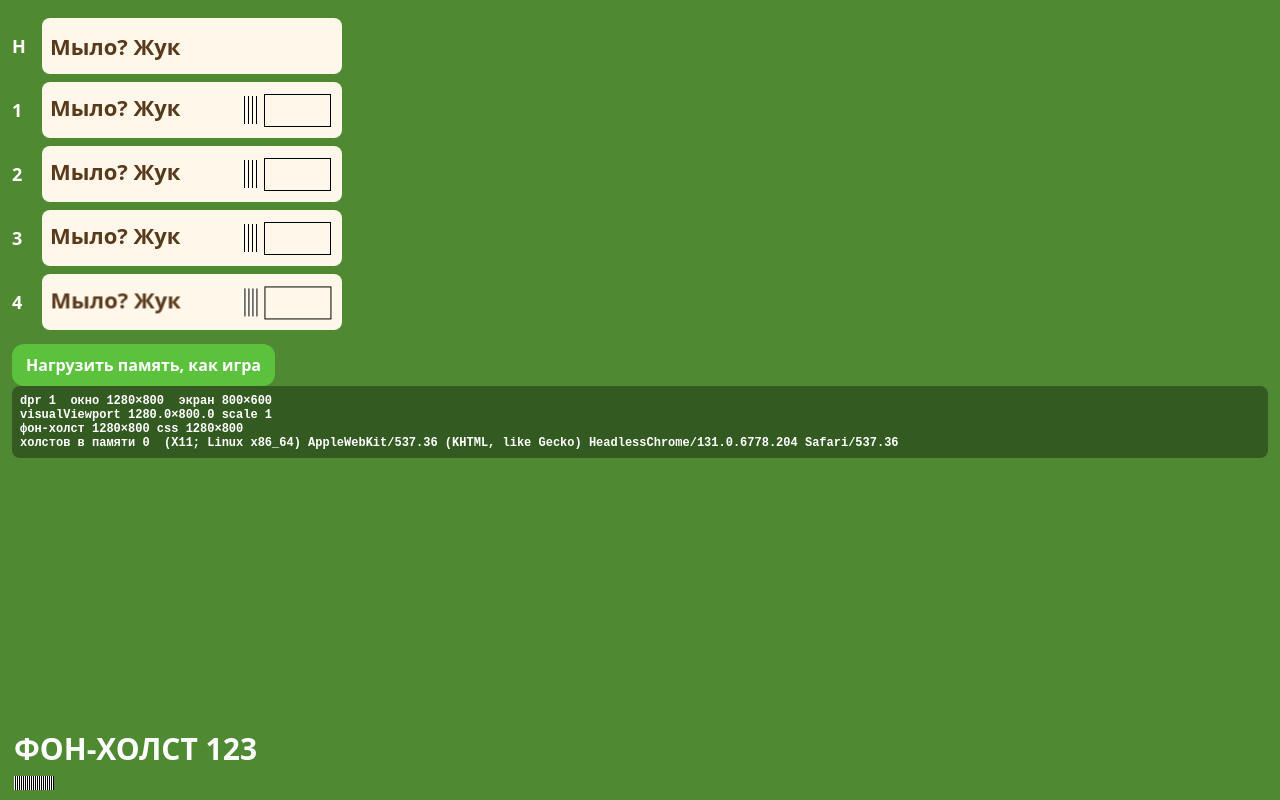
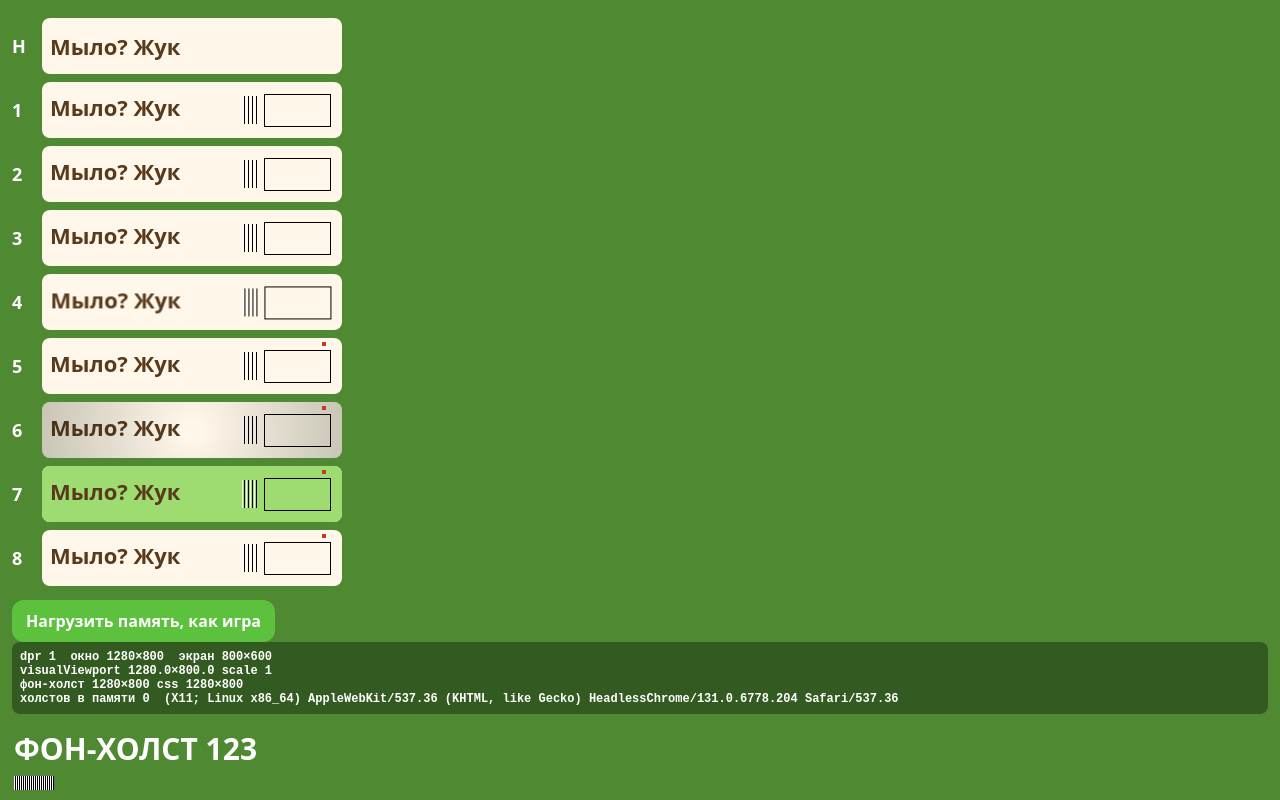
Before and after one commit to zxibizz/fruit-game, a website: page public/diag.html in a window 1280 px wide. Drawn offline with Linux system fonts and the light colour scheme.

Commit message:
view: vignette baked into the field layer; diag: animated variants like the game

```diff
--- a/public/diag.html
+++ b/public/diag.html
@@ -24,13 +24,19 @@ button{font:800 16px system-ui;padding:10px 14px;border-radius:12px;border:0;bac
   <div class="row"><b>2</b><canvas class="t" id="c2"></canvas></div>
   <div class="row"><b>3</b><canvas class="t" id="c3"></canvas></div>
   <div class="row"><b>4</b><canvas class="t" id="c4"></canvas></div>
+  <div class="row"><b>5</b><canvas class="t" id="c5"></canvas></div>
+  <div class="row"><b>6</b><canvas class="t" id="c6"></canvas></div>
+  <div class="row"><b>7</b><canvas class="t" id="c7"></canvas></div>
+  <div class="row"><b>8</b><canvas class="t" id="c8"></canvas></div>
   <button id="mem">Нагрузить память, как игра</button>
   <div id="info"></div>
 </main>
 <script>
 // H — HTML text for reference. 1 — text drawn straight into a small canvas. 2 — drawn into another canvas, then copied 1:1.
 // 3 — drawn through a scale transform, like the game HUD. 4 — copied at a fractional pixel offset.
-// The background canvas covers the whole screen, like the game's.
+// The background canvas covers the whole screen, like the game's. 5..8 redraw every frame like the game:
+// 5 — plain; 6 — plus a radial gradient over everything; 7 — plus a big layer drawn scaled and far past the edges;
+// 8 — through a fractional transform (3.3) with a small font, like the game HUD.
 const dpr = devicePixelRatio || 1, hold = [];
 function text(x, s = 1) {
   x.fillStyle = '#5a3a1c'; x.font = `900 ${22 * s}px system-ui`; x.textBaseline = 'middle'; x.fillText('Мыло? Жук', 8 * s, 28 * s);
@@ -62,7 +68,21 @@ document.getElementById('mem').onclick = () => {
   for (let i = 0; i < 60; i++) { const c = off(280, 330); c.getContext('2d').fillRect(0, 0, 10, 10); hold.push(c); }
   draw();
 };
-addEventListener('resize', draw); draw();
+const big = off(1200, 2600); { const b = big.getContext('2d'); b.fillStyle = '#9edc72'; b.fillRect(0, 0, 1200, 2600); }
+const cs = [c5, c6, c7, c8].map((cv) => [cv, size(cv)]);
+function anim(t) {
+  cs.forEach(([cv, x], k) => {
+    x.setTransform(1, 0, 0, 1, 0, 0); x.clearRect(0, 0, cv.width, cv.height);
+    if (k === 2) { x.setTransform(dpr * .905, 0, 0, dpr * .905, -dpr * 40.3, -dpr * 211.7); x.drawImage(big, -10, -20, 1200 / 2.7, 2600 / 2.7); }
+    x.setTransform(dpr, 0, 0, dpr, 0, 0);
+    if (k === 3) { x.setTransform(dpr * 1.1, 0, 0, dpr * 1.1, 0, 0); x.scale(1 / 1.1, 1 / 1.1); }
+    text(x);
+    if (k === 1) { const g = x.createRadialGradient(150, 28, 10, 150, 28, 200); g.addColorStop(0, 'rgba(0,0,0,0)'); g.addColorStop(1, 'rgba(20,40,10,.3)'); x.fillStyle = g; x.setTransform(dpr, 0, 0, dpr, 0, 0); x.fillRect(0, 0, 300, 56); }
+    x.setTransform(dpr, 0, 0, dpr, 0, 0); x.fillStyle = '#c0392b'; x.fillRect(290 - (t / 20 % 60), 4, 4, 4);
+  });
+  requestAnimationFrame(anim);
+}
+addEventListener('resize', draw); draw(); requestAnimationFrame(anim);
 </script>
 </body>
 </html>
--- a/public/game.js
+++ b/public/game.js
@@ -1,7 +1,7 @@
 // Simulation: no DOM, plain data. The view reads the state and the events, and calls the actions below.
 import { COLS, ROWS, FRUIT_HP, PLANTS, BUGS, LEVELS } from './data.js';
 
-export const VERSION = '0.3.4';
+export const VERSION = '0.3.5';
 export { COLS, ROWS };
 
 const DIRS = [[-1, 0], [0, -1], [0, 1], [1, 0]]; // tie order: towards the fruit side first
--- a/public/sw.js
+++ b/public/sw.js
@@ -1,7 +1,7 @@
 // Offline: every game file goes into the cache on install and is served from it from then on.
 // When any file in public/ changes, bump VERSION here and in game.js — otherwise devices stay on the old version.
 // A new version installs in the background and takes over the next time the game is opened.
-const VERSION = '0.3.4';
+const VERSION = '0.3.5';
 const CACHE = `fruit-v${VERSION}`;
 const ASSETS = [
   './',
--- a/public/view.js
+++ b/public/view.js
@@ -146,7 +146,7 @@ function buildTerrain() {
   const [fx0, fy0] = cellCenter(...game.fruit); A.hdStump(x, fx0, fy0 + 12, 23);
   const [ex, ey] = cellCenter(...game.entry); if (PORT) A.hdAnthill(x, ex, ey - 14, 1); else A.hdAnthill(x, ex + 16, ey + 4, 1);
   x.setTransform(k, 0, 0, k, 0, 0);
-  A.hdDapple(x); A.hdSun2(x); A.hdGrade(x);
+  A.hdDapple(x); A.hdSun2(x); A.hdGrade(x); A.hdVignette(x);
   // a little more colour; done here, not as a CSS filter on the canvas: Safari renders filtered canvases blurry
   free(terrain);
   if ('filter' in x) { const [pop, y] = layer(VB[2], VB[3], k); y.filter = 'saturate(1.12) contrast(1.04)'; y.drawImage(cnv, 0, 0, VB[2], VB[3]); free(cnv); terrain = pop; } else terrain = cnv;
@@ -297,7 +297,6 @@ function draw(dt) {
   drawFx(dt, fx);
   if (pop) drawPop();
   setUI();
-  vignette();
   drawFx(dt, ufx);
   drawHud(t);
   if (sel && !ghost) drawInfo(sel);
```
